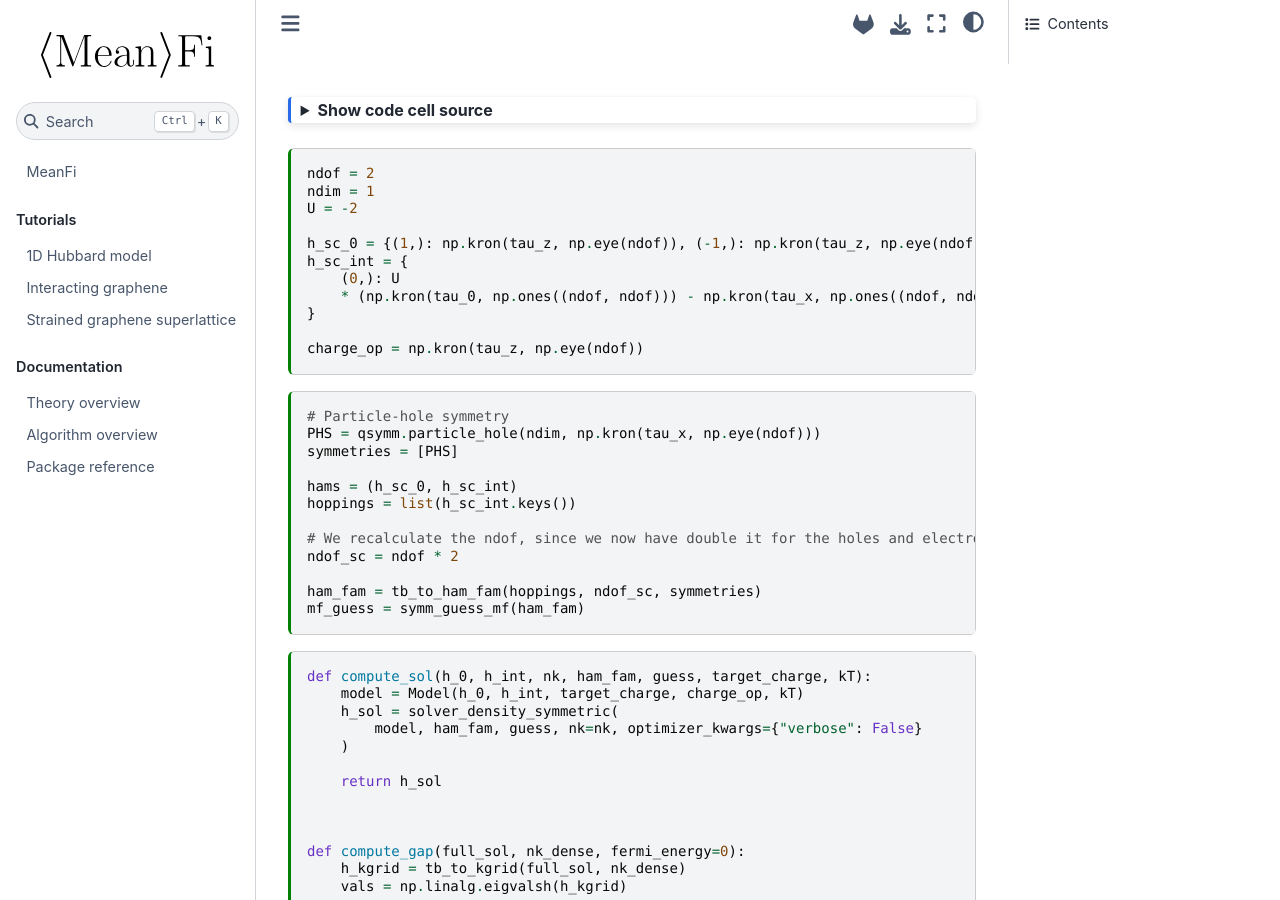
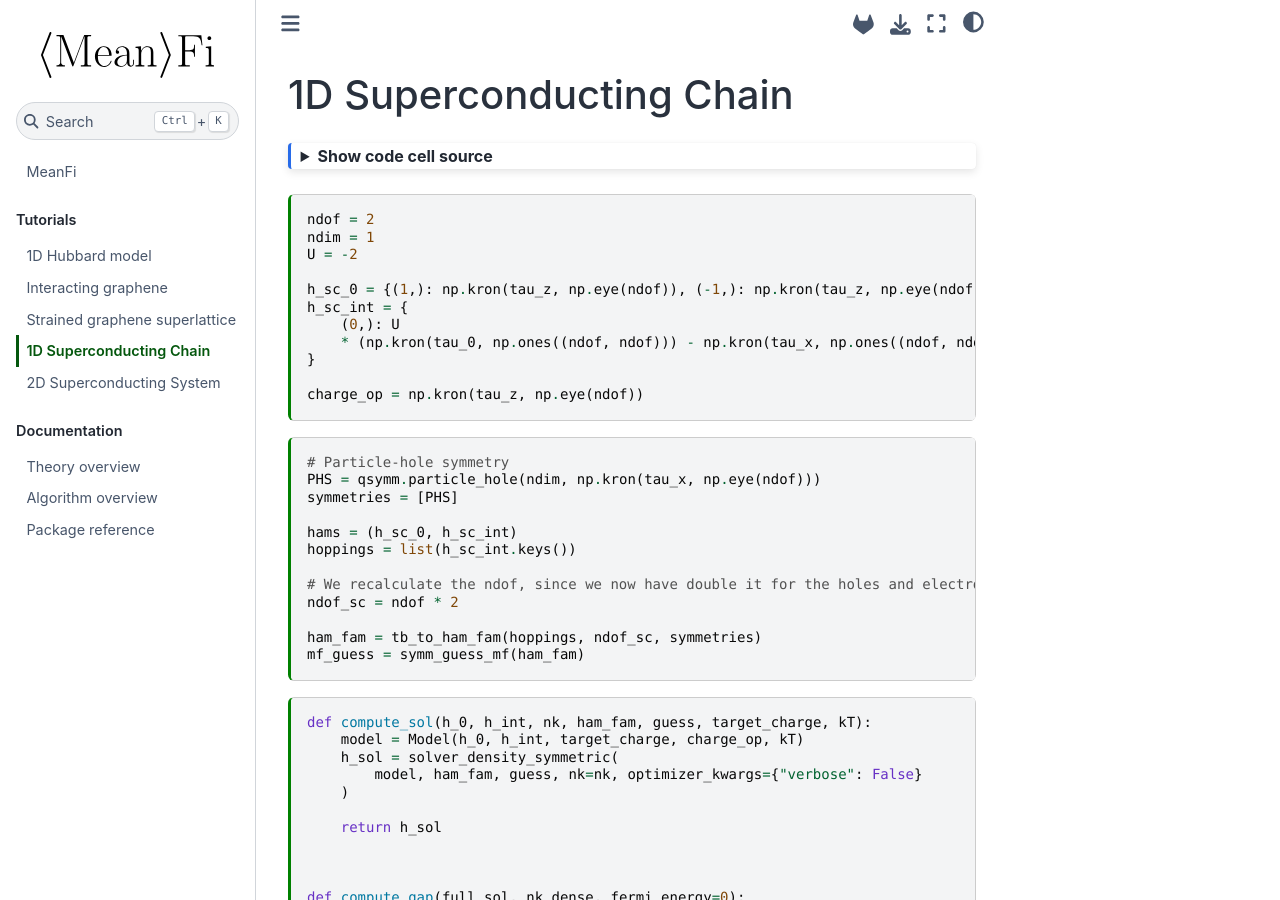
Before and after one commit to quantum-tinkerer/MeanFi, a Sphinx documentation site: the page built from docs/source/tutorial/superconducting_1d.md, in a window 1280 px wide and 900 px high. Built offline with Sphinx 7.4.7 and the Sphinx Book theme 1.1.4, drawn with Linux system fonts in a browser that asks for light colours; the version number could not be read and is left out; some of the changed text lies outside the part shown.

Commit message:
add title tutorials for toc

````diff
--- a/docs/source/tutorial/superconducting_1d.md
+++ b/docs/source/tutorial/superconducting_1d.md
@@ -11,6 +11,7 @@ kernelspec:
   name: python3
 ---
 
+# 1D Superconducting Chain
 
 ```{code-cell} ipython3
 :tags: [hide-input]
--- a/docs/source/tutorial/superconducting_2d.md
+++ b/docs/source/tutorial/superconducting_2d.md
@@ -11,6 +11,7 @@ kernelspec:
   name: python3
 ---
 
+# 2D Superconducting System
 
 ```{code-cell} ipython3
 :tags: [hide-input]
````
